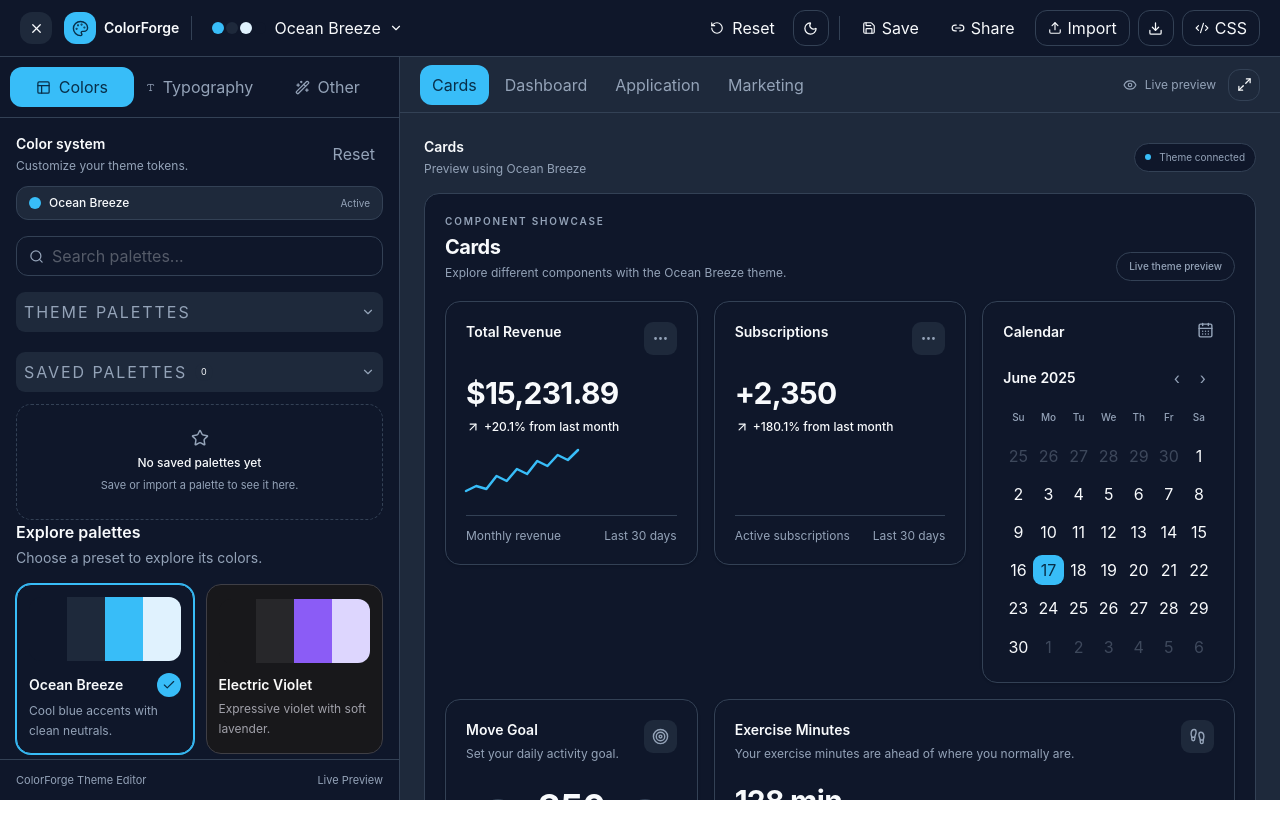
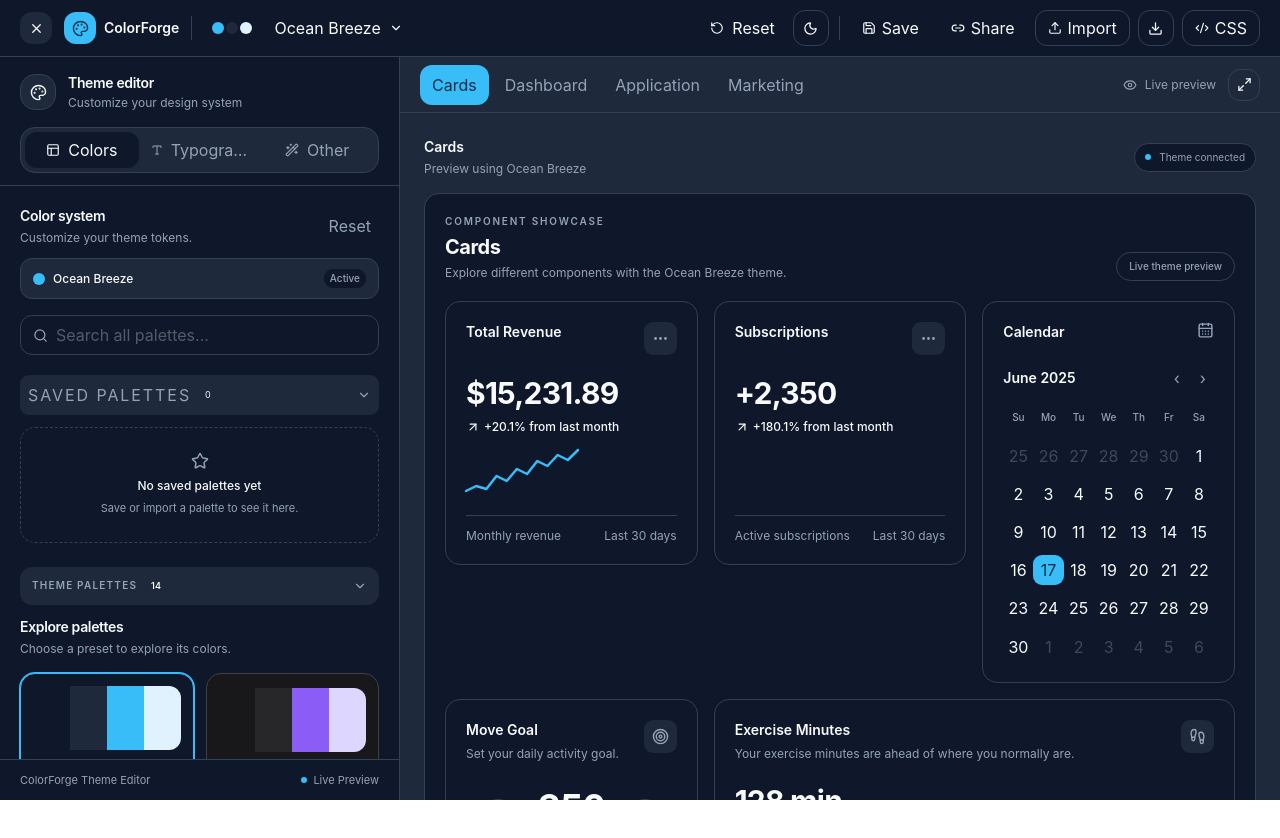
Before and after one commit to KrehantGajjar10/ColorForge, a React (Vite) app in the folder colorforge/: page /editor in a window 1280 px wide. Shown: the top 838 px of the page. Built offline with nearby package versions, Linux system fonts and the light colour scheme.

Commit message:
style: redesign editor sidebar layout and palette sections

```diff
--- a/colorforge/src/components/palette/PaletteGallery.tsx
+++ b/colorforge/src/components/palette/PaletteGallery.tsx
@@ -1,3 +1,5 @@
+import { SearchX } from "lucide-react";
+
 import type { Palette } from "../../types";
 import PaletteCard from "./PaletteCard";
 
@@ -15,18 +17,38 @@ export default function PaletteGallery({
   return (
     <section>
       <div className="mb-4">
-        <h3 className="font-semibold" style={{ color: "var(--cf-foreground)" }}>
+        <h3 className="text-sm font-semibold tracking-tight">
           Explore palettes
         </h3>
 
         <p
-          className="mt-1 text-sm"
+          className="mt-1 text-xs"
           style={{ color: "var(--cf-muted-foreground)" }}
         >
           Choose a preset to explore its colors.
         </p>
       </div>
 
+      {palettes.length === 0 ? (
+        <div
+          className="rounded-xl border border-dashed px-4 py-7 text-center"
+          style={{ borderColor: "var(--cf-border)" }}
+        >
+          <SearchX
+            size={19}
+            className="mx-auto mb-2"
+            style={{ color: "var(--cf-muted-foreground)" }}
+            aria-hidden="true"
+          />
+          <p className="text-xs font-medium">No matching palettes</p>
+          <p
+            className="mt-1 text-[11px] leading-5"
+            style={{ color: "var(--cf-muted-foreground)" }}
+          >
+            Try another search to find a theme.
+          </p>
+        </div>
+      ) : (
         <div className="grid gap-3 sm:grid-cols-2">
           {palettes.map((palette) => (
             <PaletteCard
@@ -37,6 +59,7 @@ export default function PaletteGallery({
             />
           ))}
         </div>
+      )}
     </section>
   );
 }
--- a/colorforge/src/components/palette/SavedPaletteSection.tsx
+++ b/colorforge/src/components/palette/SavedPaletteSection.tsx
@@ -14,6 +14,7 @@ interface SavedPaletteSectionProps {
   palettes: Palette[];
   selectedId: string;
   fallbackPalette: Palette;
+  hasSavedPalettes: boolean;
   onSelect: (palette: Palette) => void;
 }
 
@@ -22,6 +23,7 @@ export default function SavedPaletteSection({
   selectedId,
   fallbackPalette,
   onSelect,
+  hasSavedPalettes,
 }: SavedPaletteSectionProps) {
   const [isOpen, setIsOpen] = useState(true);
   const [sortBy, setSortBy] = useState<SortOption>("recent");
@@ -165,12 +167,19 @@ export default function SavedPaletteSection({
                 className="mx-auto mb-2"
                 style={{ color: "var(--cf-muted-foreground)" }}
               />
-              <p className="text-xs font-medium">No saved palettes yet</p>
+              <p className="text-xs font-medium">
+                {hasSavedPalettes
+                  ? "No matching saved palettes"
+                  : "No saved palettes yet"}
+              </p>
+
               <p
                 className="mt-1 text-[11px] leading-5"
                 style={{ color: "var(--cf-muted-foreground)" }}
               >
-                Save or import a palette to see it here.
+                {hasSavedPalettes
+                  ? "Try another search to find a saved palette."
+                  : "Save or import a palette to see it here."}
               </p>
             </div>
           ) : (
--- a/colorforge/src/features/editor/components/EditorSidebar.tsx
+++ b/colorforge/src/features/editor/components/EditorSidebar.tsx
@@ -1,5 +1,5 @@
 import { useState } from "react";
-import { ChevronDown, ChevronRight, Search } from "lucide-react";
+import { ChevronDown, ChevronRight, Palette, Search } from "lucide-react";
 
 import PaletteEditor from "../../../components/palette/PaletteEditor";
 import PaletteGallery from "../../../components/palette/PaletteGallery";
@@ -7,17 +7,17 @@ import SavedPaletteSection from "../../../components/palette/SavedPaletteSection
 import TypographySettings from "./TypographySettings";
 import OtherSettings from "./OtherSettings";
 
-import type { Palette } from "../../../types";
+import type { Palette as PaletteType } from "../../../types";
 import type { FontFamily } from "../../../context/theme-context";
 import { settingTabs, type SettingsTab } from "../editor.types";
 
 interface EditorSidebarProps {
-  palette: Palette;
-  palettes: Palette[];
-  savedPalettes: Palette[];
+  palette: PaletteType;
+  palettes: PaletteType[];
+  savedPalettes: PaletteType[];
   fontFamily: FontFamily;
-  onSelectPalette: (palette: Palette) => void;
-  onUpdatePalette: (palette: Palette) => void;
+  onSelectPalette: (palette: PaletteType) => void;
+  onUpdatePalette: (palette: PaletteType) => void;
   onResetPalette: () => void;
   onFontFamilyChange: (fontFamily: FontFamily) => void;
 }
@@ -36,12 +36,14 @@ export default function EditorSidebar({
   const [search, setSearch] = useState("");
   const [paletteListOpen, setPaletteListOpen] = useState(true);
 
+  const normalizedSearch = search.trim().toLowerCase();
+
   const filteredPalettes = palettes.filter((item) =>
-    item.name.toLowerCase().includes(search.toLowerCase()),
+    item.name.toLowerCase().includes(normalizedSearch),
   );
 
   const filteredSavedPalettes = savedPalettes.filter((item) =>
-    item.name.toLowerCase().includes(search.toLowerCase()),
+    item.name.toLowerCase().includes(normalizedSearch),
   );
 
   return (
@@ -54,8 +56,40 @@ export default function EditorSidebar({
       aria-label="Theme settings"
     >
       <div
-        className="grid grid-cols-3 gap-1 border-b p-2.5"
+        className="shrink-0 border-b px-4 pb-3 pt-4 sm:px-5"
         style={{ borderColor: "var(--cf-border)" }}
+      >
+        <div className="mb-4 flex items-center gap-3">
+          <div
+            className="flex size-9 shrink-0 items-center justify-center rounded-xl border"
+            style={{
+              borderColor: "var(--cf-border)",
+              backgroundColor: "var(--cf-secondary)",
+              color: "var(--cf-foreground)",
+            }}
+          >
+            <Palette size={17} aria-hidden="true" />
+          </div>
+
+          <div className="min-w-0">
+            <h2 className="text-sm font-semibold tracking-tight">
+              Theme editor
+            </h2>
+            <p
+              className="mt-0.5 text-xs"
+              style={{ color: "var(--cf-muted-foreground)" }}
+            >
+              Customize your design system
+            </p>
+          </div>
+        </div>
+
+        <div
+          className="grid grid-cols-3 gap-1 rounded-xl border p-1"
+          style={{
+            borderColor: "var(--cf-border)",
+            backgroundColor: "var(--cf-muted)",
+          }}
           role="tablist"
           aria-label="Theme settings sections"
         >
@@ -70,28 +104,34 @@ export default function EditorSidebar({
                 role="tab"
                 aria-selected={active}
                 onClick={() => setSettingsTab(tab.id)}
-              className="flex h-10 items-center justify-center gap-2 rounded-lg px-2 text-xs font-medium transition-colors"
+                className="flex h-9 min-w-0 items-center justify-center gap-1.5 rounded-lg px-1.5 text-xs font-medium transition-all duration-200 sm:gap-2 sm:px-2"
                 style={{
-                backgroundColor: active ? "var(--cf-primary)" : "transparent",
+                  backgroundColor: active
+                    ? "var(--cf-background)"
+                    : "transparent",
                   color: active
-                  ? "var(--cf-primary-foreground)"
+                    ? "var(--cf-foreground)"
                     : "var(--cf-muted-foreground)",
+                  boxShadow: active ? "0 1px 3px rgba(0, 0, 0, 0.08)" : "none",
                 }}
               >
-              <Icon size={15} aria-hidden="true" />
-              {tab.label}
+                <Icon size={14} aria-hidden="true" />
+                <span className="truncate">{tab.label}</span>
               </button>
             );
           })}
         </div>
+      </div>
 
-      <div className="min-h-0 flex-1 overflow-y-auto overscroll-contain p-3 sm:p-4">
+      <div className="min-h-0 flex-1 overflow-y-auto overscroll-contain p-4 sm:p-5">
         {settingsTab === "colors" && (
-          <div className="space-y-5">
+          <div className="space-y-6">
             <section>
               <div className="mb-3 flex items-center justify-between gap-2">
                 <div>
-                  <h2 className="text-sm font-semibold">Color system</h2>
+                  <h3 className="text-sm font-semibold tracking-tight">
+                    Color system
+                  </h3>
                   <p
                     className="mt-1 text-xs"
                     style={{ color: "var(--cf-muted-foreground)" }}
@@ -103,7 +143,7 @@ export default function EditorSidebar({
                 <button
                   type="button"
                   onClick={onResetPalette}
-                  className="rounded-md px-2 py-1.5 text-xs transition-opacity hover:opacity-70"
+                  className="rounded-md px-2 py-1.5 text-xs font-medium transition-colors hover:opacity-70"
                   style={{ color: "var(--cf-muted-foreground)" }}
                 >
                   Reset
@@ -111,30 +151,36 @@ export default function EditorSidebar({
               </div>
 
               <div
-                className="mb-4 flex items-center gap-2 rounded-lg border px-3 py-2"
+                className="mb-4 flex items-center gap-2 rounded-lg border px-3 py-2.5"
                 style={{
                   borderColor: "var(--cf-border)",
                   backgroundColor: "var(--cf-secondary)",
                 }}
               >
                 <span
-                  className="h-3 w-3 shrink-0 rounded-full"
+                  className="size-3 shrink-0 rounded-full"
                   style={{ backgroundColor: "var(--cf-primary)" }}
                 />
                 <span className="min-w-0 flex-1 truncate text-xs font-medium">
                   {palette.name}
                 </span>
                 <span
-                  className="text-[10px]"
-                  style={{ color: "var(--cf-muted-foreground)" }}
+                  className="rounded-md px-1.5 py-0.5 text-[10px] font-medium"
+                  style={{
+                    backgroundColor: "var(--cf-background)",
+                    color: "var(--cf-muted-foreground)",
+                  }}
                 >
                   Active
                 </span>
               </div>
 
               <label
-                className="mb-4 flex h-10 items-center gap-2 rounded-lg border px-3"
-                style={{ borderColor: "var(--cf-border)" }}
+                className="mb-5 flex h-10 items-center gap-2 rounded-lg border px-3 transition-colors focus-within:border-(--cf-primary)"
+                style={{
+                  borderColor: "var(--cf-border)",
+                  backgroundColor: "var(--cf-background)",
+                }}
               >
                 <Search
                   size={15}
@@ -144,36 +190,51 @@ export default function EditorSidebar({
                 <input
                   value={search}
                   onChange={(event) => setSearch(event.target.value)}
-                  placeholder="Search palettes..."
+                  placeholder="Search all palettes..."
                   className="min-w-0 flex-1 bg-transparent text-xs outline-none placeholder:opacity-60"
-                  aria-label="Search palettes"
+                  aria-label="Search saved and theme palettes"
                 />
               </label>
 
+              <div className="space-y-6">
+                <SavedPaletteSection
+                  palettes={filteredSavedPalettes}
+                  selectedId={palette.id}
+                  fallbackPalette={palettes[0]}
+                  onSelect={onSelectPalette}
+                  hasSavedPalettes={savedPalettes.length > 0}
+                />
+
+                <section>
                   <button
                     type="button"
                     onClick={() => setPaletteListOpen((open) => !open)}
                     aria-expanded={paletteListOpen}
-                className="mb-3 flex w-full items-center justify-between rounded-md px-2 py-2 text-left text-[10px] font-semibold uppercase tracking-[0.12em]"
+                    className="mb-3 flex w-full items-center justify-between rounded-lg px-3 py-2.5 text-left transition-colors"
                     style={{
                       backgroundColor: "var(--cf-muted)",
                       color: "var(--cf-muted-foreground)",
                     }}
                   >
-                <span>Theme palettes</span>
+                    <span className="flex items-center gap-2 text-[10px] font-semibold uppercase tracking-[0.12em]">
+                      Theme palettes
+                      <span
+                        className="rounded-full px-1.5 py-0.5 text-[9px] normal-case tracking-normal"
+                        style={{
+                          backgroundColor: "var(--cf-secondary)",
+                          color: "var(--cf-foreground)",
+                        }}
+                      >
+                        {filteredPalettes.length}
+                      </span>
+                    </span>
+
                     {paletteListOpen ? (
                       <ChevronDown size={14} aria-hidden="true" />
                     ) : (
                       <ChevronRight size={14} aria-hidden="true" />
                     )}
                   </button>
-
-              <SavedPaletteSection
-                palettes={filteredSavedPalettes}
-                selectedId={palette.id}
-                fallbackPalette={palettes[0]}
-                onSelect={onSelectPalette}
-              />
 
                   {paletteListOpen && (
                     <PaletteGallery
@@ -182,6 +243,8 @@ export default function EditorSidebar({
                       onSelect={onSelectPalette}
                     />
                   )}
+                </section>
+              </div>
             </section>
 
             <div
@@ -208,14 +271,20 @@ export default function EditorSidebar({
       </div>
 
       <div
-        className="hidden items-center justify-between border-t px-4 py-3 text-[11px] lg:flex"
+        className="hidden shrink-0 items-center justify-between border-t px-5 py-3 text-[11px] lg:flex"
         style={{
           borderColor: "var(--cf-border)",
           color: "var(--cf-muted-foreground)",
         }}
       >
         <span>ColorForge Theme Editor</span>
-        <span>Live Preview</span>
+        <span className="flex items-center gap-1.5">
+          <span
+            className="size-1.5 rounded-full"
+            style={{ backgroundColor: "var(--cf-primary)" }}
+          />
+          Live Preview
+        </span>
       </div>
     </aside>
   );
```
Lines whose indentation alone changed are shown as unchanged.
